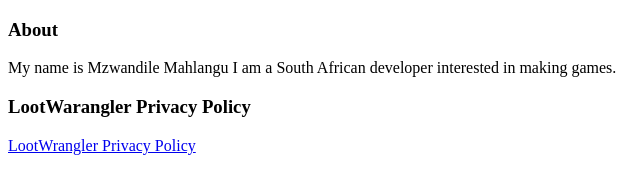
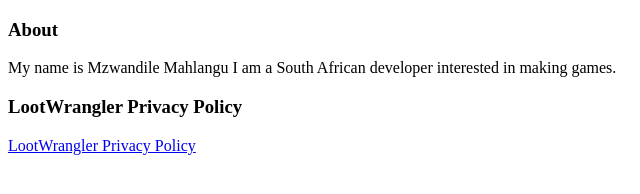
Before and after one commit to Bongwe/obomvuinteractive, a plain HTML site: page index.html in a window 1280 px wide. Shown: the full height of the page, 0-640 px from the left. Drawn offline with Linux system fonts and the light colour scheme.

Commit message:
updated header name

```diff
--- a/index.html
+++ b/index.html
@@ -13,7 +13,7 @@
 			<p>
 				My name is Mzwandile Mahlangu I am a South African developer interested in making games.
 			</p>
-			<h3>LootWarangler Privacy Policy</h3>
+			<h3>LootWrangler Privacy Policy</h3>
 			<a href="lootwranglerPrivacyPolicy.html">LootWrangler Privacy Policy</a>
 
     </body>
```
